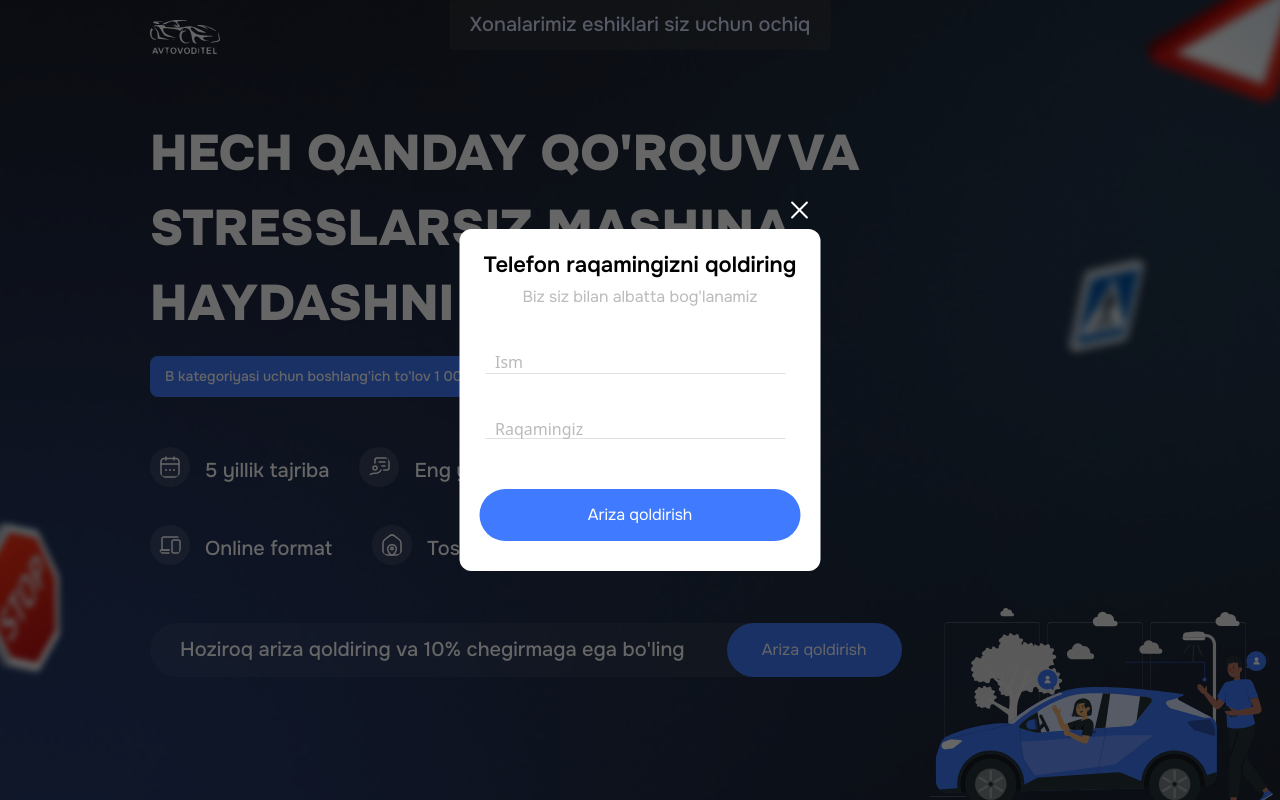
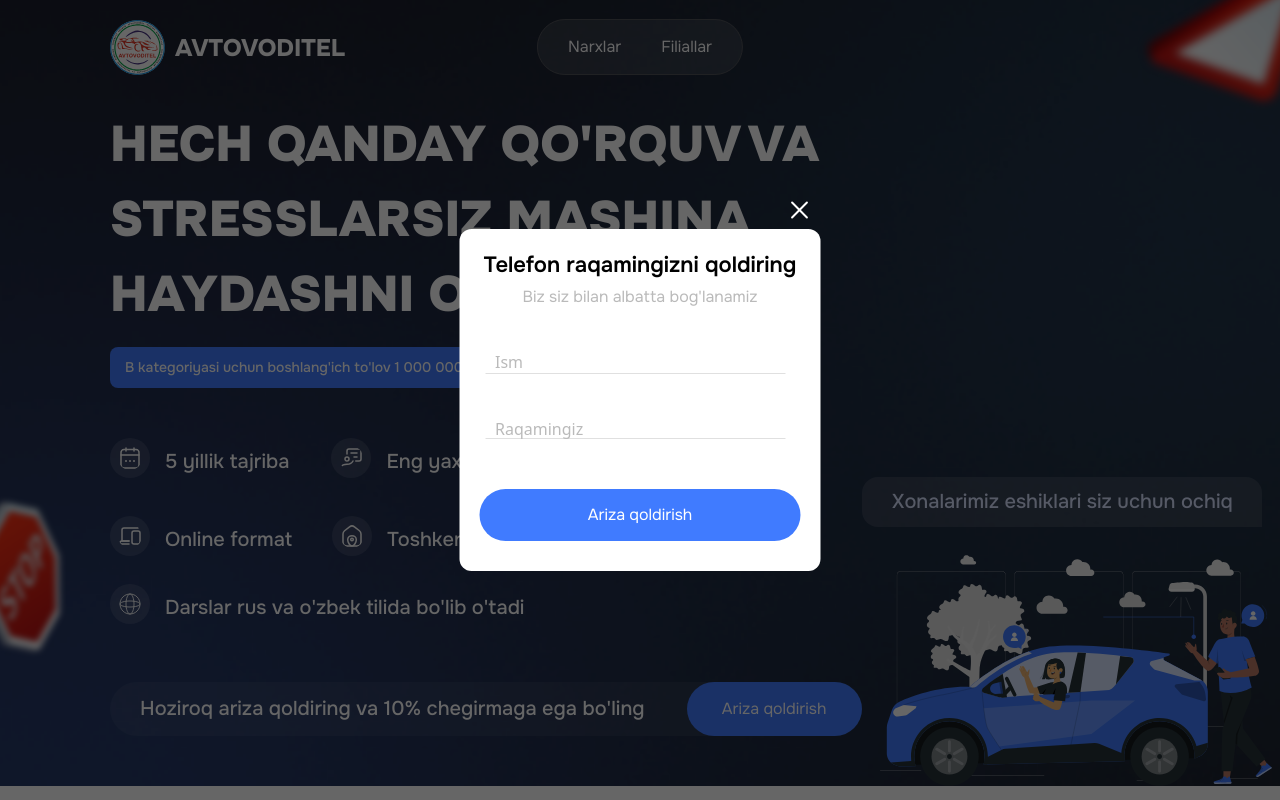
Before and after one commit to MohirDevv/Avtovoditel, a Vue app: page / in a window 1280 px wide. Shown: the top 800 px of the page. Built offline with nearby package versions, Linux system fonts and the light colour scheme.

Commit message:
map upgrade, header upgrade

```diff
--- a/src/App.vue
+++ b/src/App.vue
@@ -5,7 +5,6 @@
   <PriceSection />
   <ImageSection />
   <MapSection />
-  <SertificateSection />
 </template>
 
 <script>
@@ -13,7 +12,6 @@ import Header from "./components/Header.vue";
 import ImageSection from "./components/ImageSection.vue";
 import MapSection from "./components/MapSection.vue";
 import PriceSection from "./components/PriceSection.vue";
-import SertificateSection from "./components/SertificateSection.vue";
 import TalimInfo from "./components/TalimInfo.vue";
 import TextSection from "./components/TextSection.vue";
 
@@ -28,7 +26,6 @@ export default {
     PriceSection,
     ImageSection,
     MapSection,
-    SertificateSection,
   },
 };
 </script>
--- a/src/components/Header.vue
+++ b/src/components/Header.vue
@@ -6,30 +6,27 @@
       class="wrapper flex items-center justify-center flex-col xl:flex-row xl:relative overflow-x-hidden xl:justify-start"
     >
       <div
-        class="content max-w-[360px] xl:max-w-[1100px] xl:pl-[150px] 2xl:pl-[250px] xl:pb-[113px]"
+        class="content max-w-[360px] xl:max-w-[1100px] xl:pl-[110px] 2xl:pl-[250px] xl:pb-[30px] 3xl:pb-[80px]"
       >
         <div
-          class="entrImage flex items-start justify-start relative pb-[10px] xl:pb-[62px] xl:pt-[20px]"
+          class="entrImage flex items-start justify-start relative pb-[10px] xl:pb-[32px] xl:pt-[20px]"
         >
-          <img
-            src="../assets/icons/avtovoditel_icon.svg"
-            class="hidden xl:block"
-            alt="#"
-          />
-          <img
-            src="/src/assets/icons/car+symbol.svg"
-            class="block xl:hidden"
-            alt=""
-          />
-          <img
-            src="/src/assets/icons/last-symbol.png"
-            class="absolute -top-5 -right-12 xl:hidden"
-            alt="#"
-          />
+          <div
+            class="logo flex items-center justify-center gap-[10px] xl:mt-0 mt-[25px]"
+          >
+            <img
+              src="../assets/icons/logo.svg"
+              class="w-[55px] h-[55px]"
+              alt="#"
+            />
+            <h1 class="text-white text-[16px] xl:text-[24px] font-extrabold">
+              AVTOVODITEL
+            </h1>
+          </div>
         </div>
         <div class="entrText">
           <h1
-            class="text-white text-[24px] xl:text-[50px] font-black uppercase mb-[15px]"
+            class="max-w-[800px] text-white text-[24px] xl:text-[50px] font-black uppercase mb-[15px]"
           >
             Hech qanday qo'rquv va stresslarsiz Mashina haydashni o'rganing!
           </h1>
@@ -49,10 +46,9 @@
             </div>
           </div>
         </div>
-        <div
-          class="iconsinfo1 flex items-center justify-between xl:justify-normal xl:gap-[30px] pb-[30px] pr-[30px]"
+        <div class="iconsinfo1 flex items-center justify-between xl:justify-normal xl:gap-[30px] pb-[30px] pr-[30px] xl:pr-0"
         >
-          <div class="first xl:flex xl:items-center xl:gap-[15px]">
+          <div class="first xl:flex xl:items-center xl:gap-[15px] xl:pr-[12px]">
             <img
               src="/src/assets/icons/calen.svg"
               class="bg-[#FFFFFF1A] rounded-[50%] p-[8px] mb-[8px]"
@@ -78,7 +74,7 @@
           </div>
         </div>
         <div
-          class="iconsinfo2 flex items-center justify-between border-[#FFFFFF1A] border-b-2 pb-[20px] mb-[30px] xl:justify-normal xl:gap-[40px] xl:border-none"
+          class="iconsinfo2 flex items-center justify-between pb-[20px] xl:justify-normal xl:gap-[40px]"
         >
           <div class="first xl:flex xl:items-center xl:gap-[15px]">
             <img
@@ -102,6 +98,24 @@
               class="text-white text-[16px] xl:text-[20px] xl:font-medium font-semibold"
             >
               Toshkent bo'yicha 10 ta fillial
+            </p>
+          </div>
+        </div>
+        <div
+          class="iconsinfo3 flex items-center justify-between border-[#FFFFFF1A] border-b-2 pb-[20px] mb-[30px] xl:justify-normal xl:gap-[40px] xl:border-none"
+        >
+          <div
+            class="third xl:flex xl:items-center xl:gap-[15px] justify-center"
+          >
+            <img
+              src="/src/assets/icons/world-wide.svg"
+              class="bg-[#FFFFFF1A] rounded-[50%] p-[8px] w-[40px] h-[40px] mb-0 xl:mb-2"
+              alt="#"
+            />
+            <p
+              class="text-white text-[16px] xl:text-[20px] xl:font-medium font-semibold"
+            >
+              Darslar rus va o'zbek tilida bo'lib o'tadi
             </p>
           </div>
         </div>
@@ -131,7 +145,7 @@
       <div class="bigcar hidden xl:flex absolute bottom-0 right-0">
         <img
           src="/src/assets/icons/xlcar.svg"
-          class="w-[350px] 2xl:w-[500px]"
+          class="w-[400px] 2xl:w-[500px] 3xl:w-[770px]"
           alt="#"
         />
       </div>
@@ -141,14 +155,27 @@
         Xonalarimiz eshiklari siz uchun ochiq
       </h3>
     </div>
+    <div class="entroptions absolute mt-[19px] hidden xl:block">
+      <div
+        class="options flex gap-10 bg-[#FFFFFF1A] py-[15px] px-[30px] rounded-full border-[#515359] border"
+      >
+        <p
+          class="text-white hover:text-[#407BFF] transition-all cursor-pointer"
+          @click="scrollToPrice"
+        >
+          Narxlar
+        </p>
+        <p
+          class="text-white hover:text-[#407BFF] transition-all cursor-pointer"
+          @click="scrollToMap"
+        >
+          Filiallar
+        </p>
+      </div>
+    </div>
     <img
       src="/src/assets/icons/stop.svg"
       class="absolute bottom-[15%] left-[-50px] hidden xl:block"
-      alt="#"
-    />
-    <img
-      src="/src/assets/icons/go-on.svg"
-      class="absolute top-[30%] right-[10%] hidden xl:block"
       alt="#"
     />
     <img
@@ -158,7 +185,7 @@
     />
 
     <p
-      class="paragc text-[#D8E1FF] text-[20px] font-medium absolute bg-[#3d3c3c6b] rounded px-[20px] py-[10px] text-center hidden xl:block"
+      class="paragc text-[#D8E1FF] text-[20px] font-medium absolute bg-[#FFFFFF1A] px-[20px] py-[10px] text-center hidden xl:block"
     >
       Xonalarimiz eshiklari siz uchun ochiq
     </p>
@@ -259,6 +286,22 @@ export default {
     window.addEventListener("scroll", this.handleScroll);
   },
   methods: {
+    scrollToPrice() {
+      const priceElement = document.getElementById("price");
+      if (priceElement) {
+        priceElement.scrollIntoView({
+          behavior: "smooth", // Optional for smooth scrolling
+        });
+      }
+    },
+    scrollToMap() {
+      const mapElement = document.getElementById("map");
+      if (mapElement) {
+        mapElement.scrollIntoView({
+          behavior: "smooth", // Optional for smooth scrolling
+        });
+      }
+    },
     handleScroll: function () {
       if (this.scTimer) return;
       this.scTimer = setTimeout(() => {
@@ -436,7 +479,14 @@ input:valid + label {
   max-width: 1980px;
 }
 .paragc {
-  top: 0%;
+  width: 400px;
+  bottom: 33%;
+  left: 83%;
+  transform: translate(-50%, 0%);
+  border-radius: 16px 16px 0px 16px;
+}
+.entroptions {
+  top: 0;
   left: 50%;
   transform: translate(-50%, 0%);
 }
@@ -464,4 +514,23 @@ input:valid + label {
     padding-bottom: 0px;
   }
 }
+
+@media screen and (min-width: 1536px) {
+  .paragc {
+    width: 400px;
+    bottom: 38%;
+    left: 87%;
+    transform: translate(-50%, 0%);
+    border-radius: 16px 16px 0px 16px;
+  }
+}
+@media screen and (min-width: 1920px) {
+  .paragc {
+    width: 400px;
+    bottom: 58%;
+    left: 85%;
+    transform: translate(-50%, 0%);
+    border-radius: 16px 16px 0px 16px;
+  }
+}
 </style>
--- a/src/components/PriceSection.vue
+++ b/src/components/PriceSection.vue
@@ -1,5 +1,5 @@
 <template>
-  <div class="container bg-white py-[50px] xl:py-[150px]">
+  <div class="container bg-white py-[50px] xl:py-[150px]" id="price">
     <div class="wrapper flex items-center justify-center flex-col">
       <h1 class="text-[#1B1B35] text-[24px] font-bold xl:text-[40px]">
         Narxlarlar
--- a/tailwind.config.js
+++ b/tailwind.config.js
@@ -1,11 +1,12 @@
 /** @type {import('tailwindcss').Config} */
 export default {
-  content: [
-    "./index.html",
-    "./src/**/*.{js,ts,vue,jsx,tsx}",
-  ],
+  content: ["./index.html", "./src/**/*.{js,ts,vue,jsx,tsx}"],
   theme: {
-    extend: {},
+    extend: {
+      screens: {
+        "3xl": "1920px",
+      },
+    },
   },
   plugins: [],
-}
+};
```
Also changed, not shown: src/components/MapSection.vue (+172 -10 lines), src/assets/icons/logo.svg (added), src/assets/icons/world-wide.svg (added).
